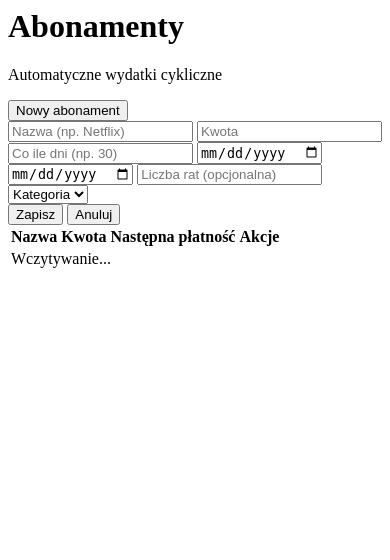
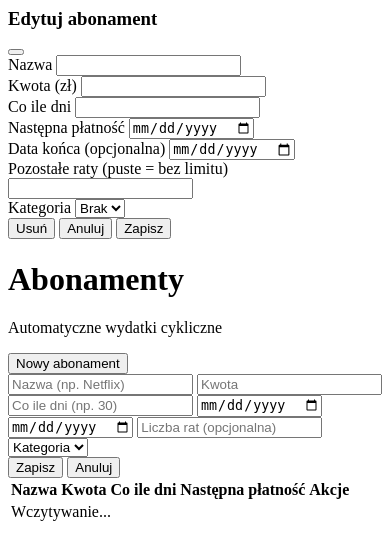
Before and after one commit to bendyz/wydatki2, a FastAPI app: template templates/views/subscriptions.html in a window 390 px wide. Shown: the top 560 px of the page. Run offline with FastAPI, Linux system fonts and the light colour scheme; the template is opened without the code that fills it, so the values that code supplies are empty.

Commit message:
dodaj edycję abonamentów przez modal
- Przycisk edytuj (ołówek) obok każdego abonamentu
- Modal z polami: nazwa, kwota, częstotliwość (dni), następna płatność,
  data końca, pozostałe raty, kategoria
- Usuwanie też możliwe z poziomu modalu
- Kolumna "Co ile dni" w tabeli (ukryta na mobile)

Co-Authored-By: Claude Sonnet 4.6 <noreply@anthropic.com>

```diff
--- a/templates/views/subscriptions.html
+++ b/templates/views/subscriptions.html
@@ -1,3 +1,66 @@
+<!-- Subscription Edit Modal -->
+<div id="sub-modal" class="fixed inset-0 z-40 hidden" role="dialog" aria-modal="true">
+  <div class="fixed inset-0 bg-gray-500 bg-opacity-75" onclick="closeSubModal()"></div>
+  <div class="fixed inset-0 z-10 overflow-y-auto">
+    <div class="flex min-h-full items-end justify-center p-0 sm:items-center sm:p-4">
+      <div class="relative w-full sm:max-w-lg bg-white rounded-t-2xl sm:rounded-xl shadow-xl">
+        <div class="flex items-center justify-between px-4 pt-4 pb-3 border-b">
+          <h3 class="text-base font-semibold text-gray-900">Edytuj abonament</h3>
+          <button onclick="closeSubModal()" class="text-gray-400 hover:text-gray-600 p-1"><i class="fas fa-times"></i></button>
+        </div>
+        <div class="p-4 space-y-3">
+          <input type="hidden" id="sub-modal-id" />
+          <div>
+            <label class="block text-xs font-medium text-gray-500 mb-1">Nazwa</label>
+            <input id="sub-modal-name" type="text" class="w-full border border-gray-300 rounded-lg px-3 py-2 text-sm focus:outline-none focus:ring-2 focus:ring-primary" />
+          </div>
+          <div class="grid grid-cols-2 gap-3">
+            <div>
+              <label class="block text-xs font-medium text-gray-500 mb-1">Kwota (zł)</label>
+              <input id="sub-modal-amount" type="number" step="0.01" class="w-full border border-gray-300 rounded-lg px-3 py-2 text-sm focus:outline-none focus:ring-2 focus:ring-primary" />
+            </div>
+            <div>
+              <label class="block text-xs font-medium text-gray-500 mb-1">Co ile dni</label>
+              <input id="sub-modal-frequency" type="number" min="1" class="w-full border border-gray-300 rounded-lg px-3 py-2 text-sm focus:outline-none focus:ring-2 focus:ring-primary" />
+            </div>
+          </div>
+          <div class="grid grid-cols-2 gap-3">
+            <div>
+              <label class="block text-xs font-medium text-gray-500 mb-1">Następna płatność</label>
+              <input id="sub-modal-next" type="date" class="w-full border border-gray-300 rounded-lg px-3 py-2 text-sm focus:outline-none focus:ring-2 focus:ring-primary" />
+            </div>
+            <div>
+              <label class="block text-xs font-medium text-gray-500 mb-1">Data końca (opcjonalna)</label>
+              <input id="sub-modal-end" type="date" class="w-full border border-gray-300 rounded-lg px-3 py-2 text-sm focus:outline-none focus:ring-2 focus:ring-primary" />
+            </div>
+          </div>
+          <div class="grid grid-cols-2 gap-3">
+            <div>
+              <label class="block text-xs font-medium text-gray-500 mb-1">Pozostałe raty (puste = bez limitu)</label>
+              <input id="sub-modal-installments" type="number" min="1" class="w-full border border-gray-300 rounded-lg px-3 py-2 text-sm focus:outline-none focus:ring-2 focus:ring-primary" />
+            </div>
+            <div>
+              <label class="block text-xs font-medium text-gray-500 mb-1">Kategoria</label>
+              <select id="sub-modal-category" class="w-full border border-gray-300 rounded-lg px-3 py-2 text-sm focus:outline-none focus:ring-2 focus:ring-primary">
+                <option value="">Brak</option>
+              </select>
+            </div>
+          </div>
+        </div>
+        <div class="px-4 py-3 border-t flex flex-col-reverse sm:flex-row gap-2 sm:justify-end">
+          <button onclick="deleteSubscription(document.getElementById('sub-modal-id').value)" class="flex items-center justify-center gap-1 py-2 px-4 rounded-lg bg-red-50 text-danger text-sm font-medium hover:bg-red-100">
+            <i class="fas fa-trash"></i> Usuń
+          </button>
+          <button onclick="closeSubModal()" class="py-2 px-4 rounded-lg border border-gray-300 text-gray-700 text-sm font-medium hover:bg-gray-50">Anuluj</button>
+          <button onclick="saveSubModal()" class="flex items-center justify-center gap-1 py-2 px-4 rounded-lg bg-success text-white text-sm font-semibold hover:bg-green-600">
+            <i class="fas fa-check"></i> Zapisz
+          </button>
+        </div>
+      </div>
+    </div>
+  </div>
+</div>
+
 <!-- Subscriptions View -->
 <div id="view-subscriptions" class="view max-w-4xl mx-auto px-4 sm:px-6 lg:px-8 py-6 md:py-8">
   <div class="mb-6 flex flex-col sm:flex-row justify-between items-start sm:items-center gap-3">
@@ -35,13 +98,14 @@
           <tr>
             <th class="px-4 py-3 text-left text-xs font-medium text-gray-500 uppercase">Nazwa</th>
             <th class="px-4 py-3 text-right text-xs font-medium text-gray-500 uppercase">Kwota</th>
+            <th class="px-4 py-3 text-left text-xs font-medium text-gray-500 uppercase hidden sm:table-cell">Co ile dni</th>
             <th class="px-4 py-3 text-left text-xs font-medium text-gray-500 uppercase">Następna płatność</th>
             <th class="px-4 py-3 text-right text-xs font-medium text-gray-500 uppercase">Akcje</th>
           </tr>
         </thead>
         <tbody id="subscriptions-list" class="divide-y divide-gray-200">
           <tr>
-            <td colspan="4" class="px-6 py-4 text-center text-gray-500">Wczytywanie...</td>
+            <td colspan="5" class="px-6 py-4 text-center text-gray-500">Wczytywanie...</td>
           </tr>
         </tbody>
       </table>
```
Also changed, not shown: static/js/app.js (+53 -2 lines).
